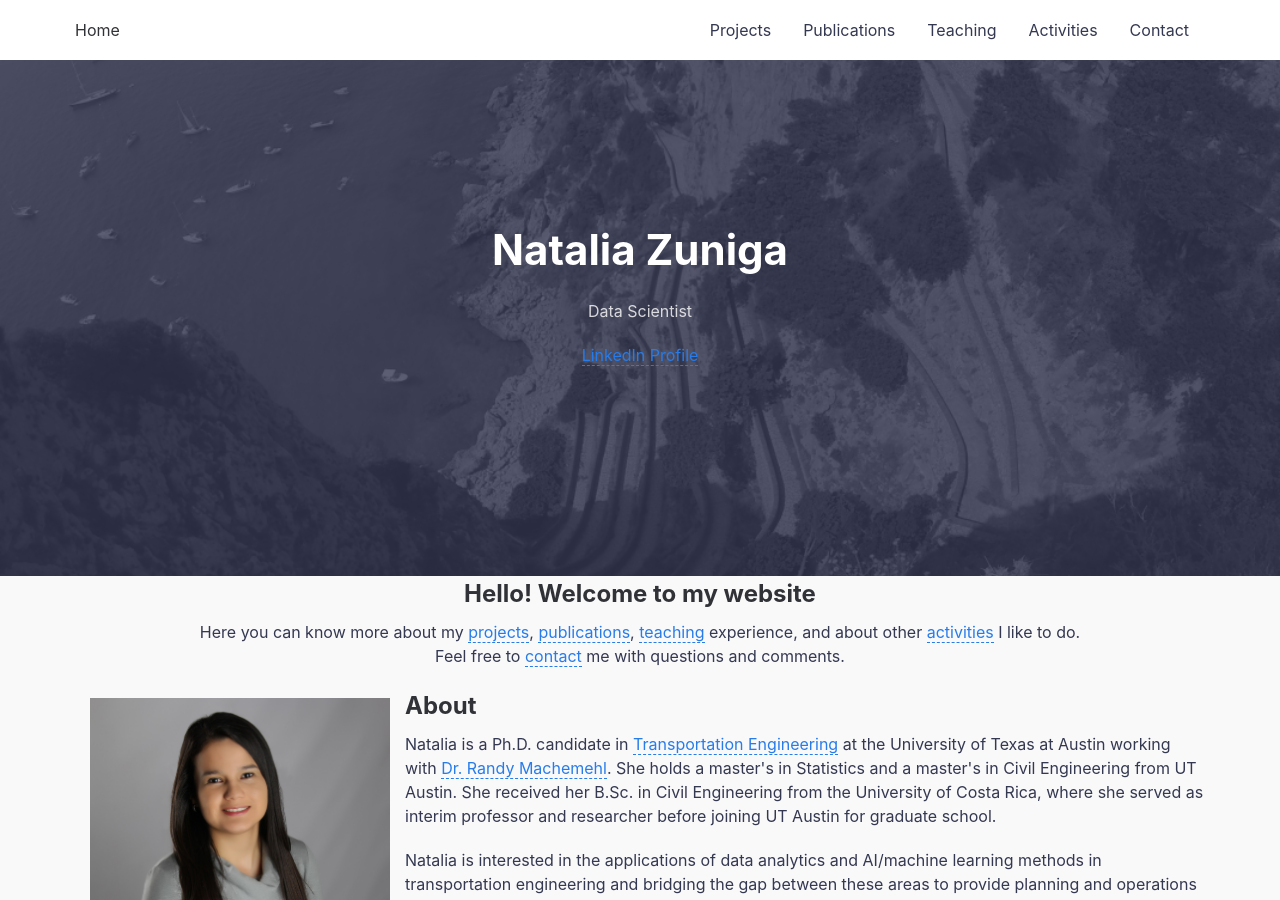
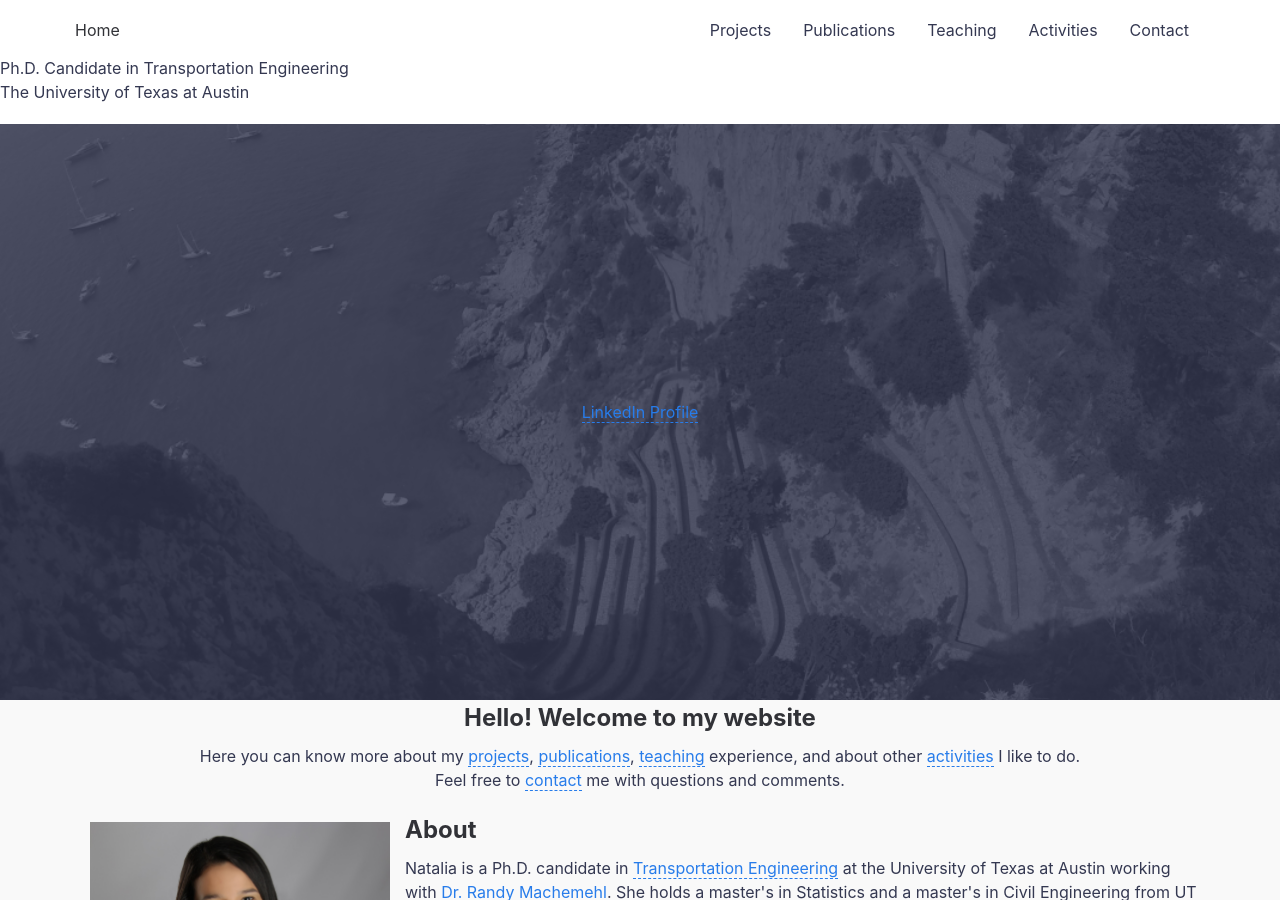
Before and after one commit to nzunigag/nzunigag.github.io, a Jekyll site: the page built from index.md, in a window 1280 px wide and 900 px high. Built offline with Jekyll 4.4.1, drawn with Linux system fonts in a browser that asks for light colours; comment, search, counter and statistics services are not loaded.

Commit message:
Update default.html

```diff
--- a/_layouts/default.html
+++ b/_layouts/default.html
@@ -19,11 +19,11 @@ layout: compress
 
     {% include header.html %}
 
+    <h1 class="hero__title">{{ site.title | escape }}</h1>
+    <p class="hero__meta">Ph.D. Candidate in Transportation Engineering <br> The University of Texas at Austin</p>
+
     <div class="hero lazyload" data-bg="{{site.url}}/assets/img/main.jpg">
       <div class="hero__wrap">
-        <h2 class="hero__title">{{ site.title | escape }}</h2>
-        <!-- <h1 class="hero__title">{{ site.title | escape }}</h1> -->
-        <p class="hero__meta">{{ site.tagline }}</p>
        <script type="text/javascript" src="https://platform.linkedin.com/badges/js/profile.js" async defer></script>
        <div class="LI-profile-badge"  data-version="v1" data-size="large" data-locale="en_US" data-type="horizontal" data-theme="dark" data-vanity="nzunigag"><a class="LI-simple-link" href='https://www.linkedin.com/in/nzunigag?trk=profile-badge'>LinkedIn Profile</a></div>
         </div>
```
